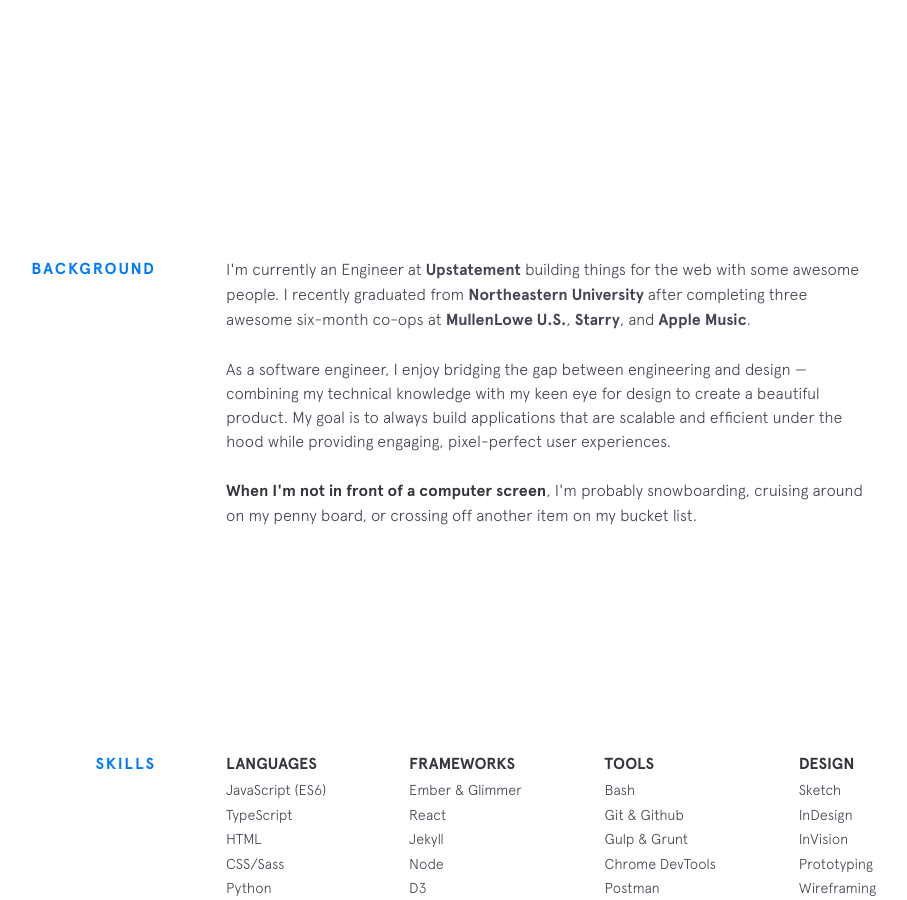
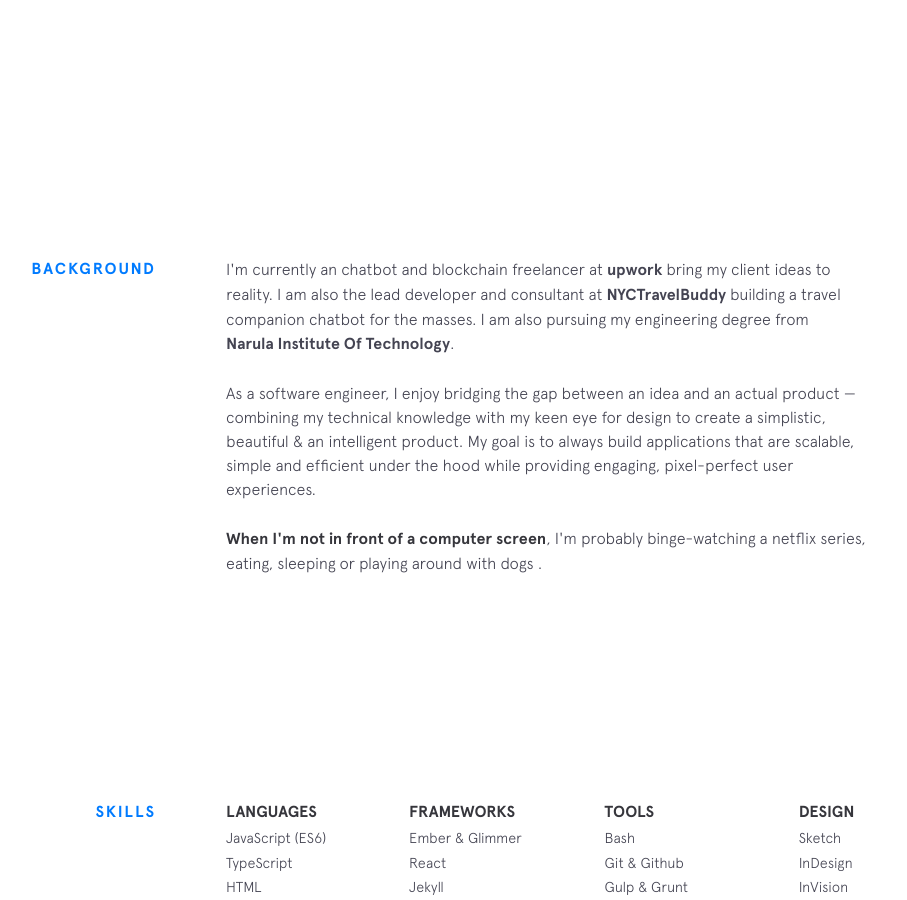
Before and after one commit to agnishcc/agnishcc.github.io, a Jekyll site: the page built from index.html, in a window 1280 px wide and 900 px high, scrolled down 743 px. Shown: the whole window, without its empty margins (224-1131 px from the left). Built offline with Jekyll 4.4.1, drawn with Linux system fonts in a browser that asks for light colours; nearby versions of some CDN libraries.

Commit message:
background updated

```diff
--- a/_includes/background.html
+++ b/_includes/background.html
@@ -2,23 +2,21 @@
   <div class="section__title">Background</div>
   <div class="section__content">
     <p>
-      I'm currently an Engineer at
-      <a class="underline-link" href="https://www.upstatement.com/" target="_blank">Upstatement</a> building things for the web with some awesome people. I recently graduated from
-      <a class="underline-link" href="http://www.ccis.northeastern.edu/" target="_blank">Northeastern University</a> after completing three awesome six-month co-ops at
-      <a class="underline-link" href="https://us.mullenlowe.com/" target="_blank">MullenLowe U.S.</a>,
-      <a class="underline-link" href="https://starry.com/" target="_blank">Starry</a>, and
-      <a class="underline-link" href="https://www.apple.com/music/" target="_blank">Apple Music</a>.
+      I'm currently an chatbot and blockchain freelancer at
+      <a class="underline-link" href="https://www.upwork.com/" target="_blank">upwork</a> bring my client ideas to reality. I am also the lead developer and consultant at
+      <a class="underline-link" href="https://www.nyctravelbuddy.ai/" target="_blank">NYCTravelBuddy</a> building a travel companion chatbot for the masses. I am also pursuing my engineering degree from
+      <a class="underline-link" href="http://www.nit.ac.in/" target="_blank">Narula Institute Of Technology</a>.
     </p>
 
     <p>
-      As a software engineer, I enjoy bridging the gap between engineering and design &mdash; combining my technical knowledge
-      with my keen eye for design to create a beautiful product. My goal is to always build applications that are scalable
+      As a software engineer, I enjoy bridging the gap between an idea and an actual product  &mdash; combining my technical knowledge
+      with my keen eye for design to create a simplistic, beautiful &amp; an intelligent product. My goal is to always build applications that are scalable, simple
       and efficient under the hood while providing engaging, pixel-perfect user experiences.
     </p>
 
     <p>
-      <strong>When I'm not in front of a computer screen</strong>, I'm probably snowboarding, cruising around on my penny board,
-      or crossing off another item on my bucket list.
+      <strong>When I'm not in front of a computer screen</strong>, I'm probably binge-watching a netflix series, eating,
+      sleeping or playing around with dogs .
     </p>
 
     <!-- {% include employment-status.html %} -->
```
